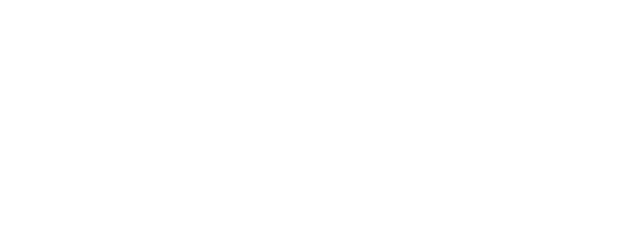
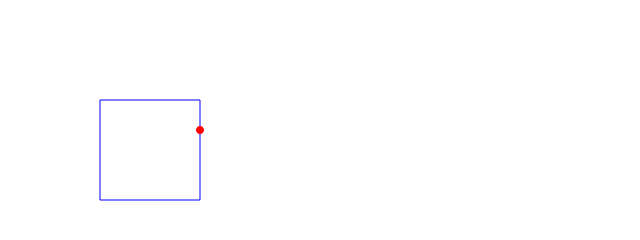
Before and after one commit to hknudesign/js, a plain HTML site: page point-along-path.html in a window 1280 px wide. Shown: the whole page, without its empty margins (0-640 px from the left). Drawn offline with Linux system fonts and the light colour scheme.

Commit message:
Update point-along-path.html

```diff
--- a/point-along-path.html
+++ b/point-along-path.html
@@ -9,7 +9,7 @@
 	<meta property="og:title" content="a point moves along a tringle path">
 	<meta property="og:description" content="a point moves along a tringle path">
 	<meta name="viewport" content="width=device-width, initial-scale=1.0, maximum-scale=1.0, minimum-scale=1.0"/>
-	<script type="text/javascript" src="http://hknudesign.kr/js/paper.js"></script>
+	<script type="text/javascript" src="./paper.js"></script>
 
 	<!--여기가 paper.js 스크립트 -->
 	<script type="text/paperscript" canvas="myCanvas">
```
